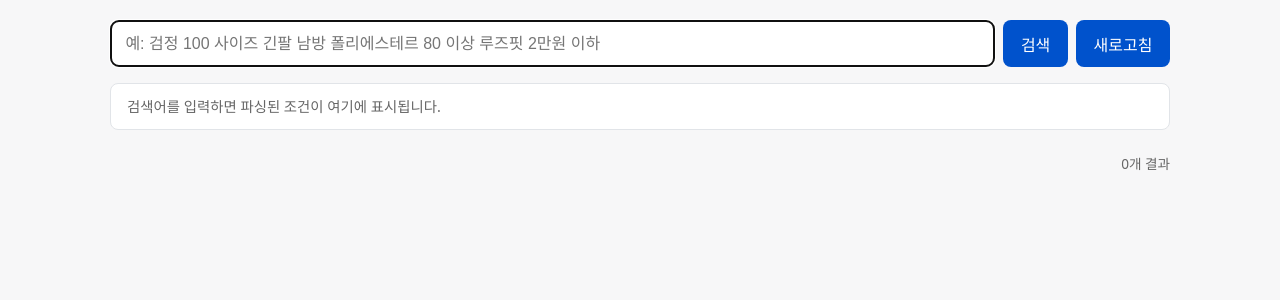
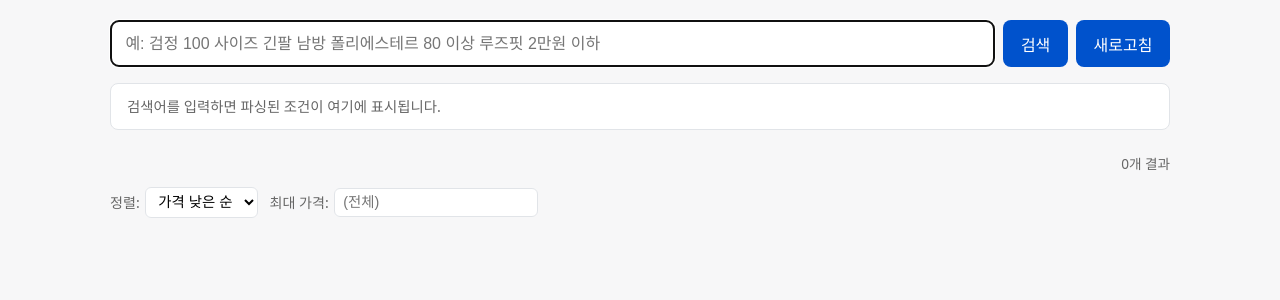
Before and after one commit to breez7/shopfinder, a FastAPI app: page / in a window 1280 px wide. Shown: the part 51-351 px from the top of the page. Run offline with FastAPI, Linux system fonts and the light colour scheme.

Commit message:
#22: Result sort/filter UI (price / score / shop / max-price)
- Sort dropdown with 4 modes: price asc (default) / price desc /
  match score desc / shop-grouped (with per-shop header rows)
- Max-price input filters cards client-side (no re-fetch)
- Shop toggles auto-populated as shops emit shop_started events;
  unchecking a shop hides its cards via .is-hidden class
- Re-sort is applied on every incoming 'result' and 'score_update'
  so the order remains stable as the stream progresses
- State (sort, filter, shop toggles) persists for the lifetime of
  a single search; clearing on new search submit
- Result cards carry data-price + data-match-score for sort keys

CSS:
- .results-controls row above grid
- .shop-toggle chip styling
- .result-card.is-hidden / .is-group-header styles

5 markup-contract tests added; client-side reordering covered
behaviorally by inspection (no JS unit tests in stack).

Closes #22

Co-Authored-By: Claude Opus 4.7 (1M context) <noreply@anthropic.com>

```diff
--- a/app/web/static/css/app.css
+++ b/app/web/static/css/app.css
@@ -189,11 +189,45 @@ code {
 .shop-status-shop_failed { background: #fde2e3; color: #7a1d22; }
 .results-count { color: var(--muted); font-size: 0.85rem; }
 
+.results-controls {
+    display: flex;
+    flex-wrap: wrap;
+    gap: 0.7rem;
+    align-items: center;
+    margin-bottom: 0.7rem;
+}
+.results-controls .control {
+    display: inline-flex;
+    align-items: center;
+    gap: 0.35rem;
+    font-size: 0.88rem;
+    color: var(--muted);
+}
+.results-controls select, .results-controls input[type="number"] {
+    padding: 0.35rem 0.5rem;
+    font-size: 0.9rem;
+    border: 1px solid var(--border);
+    border-radius: 6px;
+    background: var(--card);
+}
+.shop-toggles { display: flex; flex-wrap: wrap; gap: 0.4rem; }
+.shop-toggle {
+    display: inline-flex; align-items: center; gap: 0.25rem;
+    font-size: 0.85rem;
+    padding: 0.2rem 0.55rem;
+    border-radius: 999px;
+    background: #eef1f4;
+    cursor: pointer;
+}
+.shop-toggle input { margin: 0; }
+
 .result-grid {
     display: grid;
     grid-template-columns: repeat(auto-fill, minmax(220px, 1fr));
     gap: 0.75rem;
 }
+.result-card.is-hidden { display: none !important; }
+.result-card.is-group-header { grid-column: 1 / -1; background: transparent; border: none; padding: 0.35rem 0; font-weight: 700; color: var(--muted); }
 
 .result-card {
     background: var(--card);
--- a/app/web/static/js/search.js
+++ b/app/web/static/js/search.js
@@ -7,19 +7,40 @@
     const shopStatus = document.getElementById('shop-status');
     const grid = document.getElementById('result-grid');
     const resultCount = document.getElementById('result-count');
+    const sortMode = document.getElementById('sort-mode');
+    const maxPriceFilter = document.getElementById('max-price-filter');
+    const shopToggles = document.getElementById('shop-toggles');
 
     if (!form) return;
 
-    function resetStatusForSlug(slug, kind, message) {
-        let chip = shopStatus.querySelector('[data-shop="' + slug + '"]');
-        const wrapper = document.createElement('div');
-        wrapper.innerHTML = renderStatus(slug, kind, message);
-        const newChip = wrapper.firstElementChild;
-        if (chip) {
-            chip.replaceWith(newChip);
-        } else {
-            shopStatus.appendChild(newChip);
-        }
+    const shopsSeen = new Set();
+    const disabledShops = new Set();
+
+    function escapeHtml(s) {
+        return String(s).replace(/[&<>"']/g, c => ({
+            '&': '&amp;', '<': '&lt;', '>': '&gt;', '"': '&quot;', "'": '&#39;'
+        }[c]));
+    }
+    function cssEscape(s) {
+        return String(s).replace(/(["\\\[\]])/g, '\\$1');
+    }
+
+    function ensureShopToggle(slug) {
+        if (shopsSeen.has(slug)) return;
+        shopsSeen.add(slug);
+        const lbl = document.createElement('label');
+        lbl.className = 'shop-toggle';
+        lbl.dataset.shop = slug;
+        const cb = document.createElement('input');
+        cb.type = 'checkbox';
+        cb.checked = true;
+        cb.addEventListener('change', () => {
+            if (cb.checked) disabledShops.delete(slug); else disabledShops.add(slug);
+            applyFiltersAndSort();
+        });
+        lbl.appendChild(cb);
+        lbl.appendChild(document.createTextNode(' ' + slug));
+        shopToggles.appendChild(lbl);
     }
 
     function renderStatus(slug, kind, message) {
@@ -30,16 +51,69 @@
         return '<span class="shop-status shop-status-' + kind + '" data-shop="' + slug + '">' +
                escapeHtml(slug) + ': ' + label + suffix + '</span>';
     }
-
-    function escapeHtml(s) {
-        return String(s).replace(/[&<>"']/g, c => ({
-            '&': '&amp;', '<': '&lt;', '>': '&gt;', '"': '&quot;', "'": '&#39;'
-        }[c]));
+    function resetStatusForSlug(slug, kind, message) {
+        ensureShopToggle(slug);
+        let chip = shopStatus.querySelector('[data-shop="' + cssEscape(slug) + '"]');
+        const wrapper = document.createElement('div');
+        wrapper.innerHTML = renderStatus(slug, kind, message);
+        const newChip = wrapper.firstElementChild;
+        if (chip) chip.replaceWith(newChip); else shopStatus.appendChild(newChip);
     }
 
-    function cssEscape(s) {
-        // Minimal CSS attribute-selector escape for product URLs containing quotes / brackets
-        return String(s).replace(/(["\\\[\]])/g, '\\$1');
+    function clearGroupHeaders() {
+        grid.querySelectorAll('.is-group-header').forEach(n => n.remove());
+    }
+
+    function applyFiltersAndSort() {
+        clearGroupHeaders();
+        const cards = Array.from(grid.querySelectorAll('.result-card'));
+        const maxPrice = parseInt(maxPriceFilter.value || '0', 10);
+        const mode = sortMode.value;
+
+        // Filter visibility
+        for (const card of cards) {
+            const slug = card.dataset.shop;
+            const price = parseInt(card.dataset.price || '0', 10);
+            const hideShop = disabledShops.has(slug);
+            const hidePrice = maxPrice > 0 && price > 0 && price > maxPrice;
+            card.classList.toggle('is-hidden', hideShop || hidePrice);
+        }
+
+        // Sort
+        function priceKey(card) {
+            const p = parseInt(card.dataset.price || '0', 10);
+            return p || (mode === 'price_asc' ? Number.MAX_SAFE_INTEGER : -1);
+        }
+        function scoreKey(card) {
+            const s = parseFloat(card.dataset.matchScore || '');
+            return Number.isFinite(s) ? s : -1;
+        }
+        let sortFn;
+        if (mode === 'price_asc') sortFn = (a, b) => priceKey(a) - priceKey(b);
+        else if (mode === 'price_desc') sortFn = (a, b) => priceKey(b) - priceKey(a);
+        else if (mode === 'score_desc') sortFn = (a, b) => scoreKey(b) - scoreKey(a);
+        else if (mode === 'shop') sortFn = (a, b) => {
+            const cmp = (a.dataset.shop || '').localeCompare(b.dataset.shop || '');
+            return cmp !== 0 ? cmp : priceKey(a) - priceKey(b);
+        };
+        cards.sort(sortFn);
+
+        // Reattach in sorted order. For 'shop' mode, insert group-header rows
+        if (mode === 'shop') {
+            let lastShop = null;
+            for (const card of cards) {
+                if (card.dataset.shop !== lastShop) {
+                    lastShop = card.dataset.shop;
+                    const hdr = document.createElement('div');
+                    hdr.className = 'result-card is-group-header';
+                    hdr.textContent = lastShop;
+                    grid.appendChild(hdr);
+                }
+                grid.appendChild(card);
+            }
+        } else {
+            for (const card of cards) grid.appendChild(card);
+        }
     }
 
     async function refreshParsedPanel(q) {
@@ -53,6 +127,9 @@
         if (currentSource) currentSource.close();
         grid.innerHTML = '';
         shopStatus.innerHTML = '';
+        shopToggles.innerHTML = '';
+        shopsSeen.clear();
+        disabledShops.clear();
         resultCount.textContent = '0';
         if (!q.trim()) return;
 
@@ -85,6 +162,11 @@
             grid.insertAdjacentHTML('beforeend', e.data);
             count += 1;
             resultCount.textContent = String(count);
+            const lastCard = grid.lastElementChild;
+            if (lastCard && lastCard.dataset && lastCard.dataset.shop) {
+                ensureShopToggle(lastCard.dataset.shop);
+            }
+            applyFiltersAndSort();
         });
         es.addEventListener('score_update', e => {
             try {
@@ -92,6 +174,9 @@
                 if (!d.product_url) return;
                 const card = grid.querySelector('[data-product-url="' + cssEscape(d.product_url) + '"]');
                 if (!card) return;
+                if (typeof d.score === 'number') {
+                    card.dataset.matchScore = String(d.score);
+                }
                 let reasonNode = card.querySelector('.matched-reason');
                 if (!reasonNode) {
                     reasonNode = document.createElement('div');
@@ -99,9 +184,7 @@
                     card.querySelector('.result-body').appendChild(reasonNode);
                 }
                 if (d.reason) reasonNode.textContent = d.reason;
-                if (typeof d.score === 'number') {
-                    card.dataset.matchScore = String(d.score);
-                }
+                applyFiltersAndSort();
             } catch (_) { /* ignore */ }
         });
         es.addEventListener('done', () => {
@@ -130,8 +213,11 @@
         });
     }
 
+    sortMode.addEventListener('change', applyFiltersAndSort);
+    maxPriceFilter.addEventListener('input', applyFiltersAndSort);
+
     // Delegate click logging on result cards
-    let _clickDebounce = new Map();
+    const _clickDebounce = new Map();
     grid.addEventListener('click', ev => {
         const anchor = ev.target.closest('a.result-title');
         if (!anchor) return;
@@ -150,9 +236,7 @@
         navigator.sendBeacon ? navigator.sendBeacon('/click', fd) : fetch('/click', { method: 'POST', body: fd, keepalive: true });
     });
 
-    // Auto-search if we landed with ?q=...
     if (input.value.trim()) {
-        // Defer so the dom is fully ready
         setTimeout(() => form.dispatchEvent(new Event('submit')), 50);
     }
 
--- a/app/web/templates/index.html
+++ b/app/web/templates/index.html
@@ -29,6 +29,22 @@
             <div id="shop-status" class="shop-status-list"></div>
             <span class="results-count"><span id="result-count">0</span>개 결과</span>
         </header>
+        <div class="results-controls">
+            <label class="control">
+                정렬:
+                <select id="sort-mode">
+                    <option value="price_asc">가격 낮은 순</option>
+                    <option value="price_desc">가격 높은 순</option>
+                    <option value="score_desc">매칭 점수 순</option>
+                    <option value="shop">쇼핑몰별</option>
+                </select>
+            </label>
+            <label class="control">
+                최대 가격:
+                <input type="number" id="max-price-filter" min="0" step="1000" placeholder="(전체)">
+            </label>
+            <div id="shop-toggles" class="shop-toggles"></div>
+        </div>
         <div id="result-grid" class="result-grid"></div>
     </section>
 </section>
--- a/app/web/templates/partials/result_card.html
+++ b/app/web/templates/partials/result_card.html
@@ -1,4 +1,8 @@
-<article class="result-card" data-shop="{{ r.shop_slug }}" data-product-url="{{ r.product_url }}">
+<article class="result-card"
+         data-shop="{{ r.shop_slug }}"
+         data-product-url="{{ r.product_url }}"
+         data-price="{{ r.price or '' }}"
+         data-match-score="{{ r.match_score or '' }}">
     {% if r.image_url %}<img class="result-img" src="{{ r.image_url }}" alt="" loading="lazy">{% endif %}
     <div class="result-body">
         <a class="result-title" href="{{ r.product_url }}" target="_blank" rel="noopener noreferrer">{{ r.title }}</a>
```
Also changed, not shown: tests/test_sort_filter_ui.py (added, +62 -0 lines).
